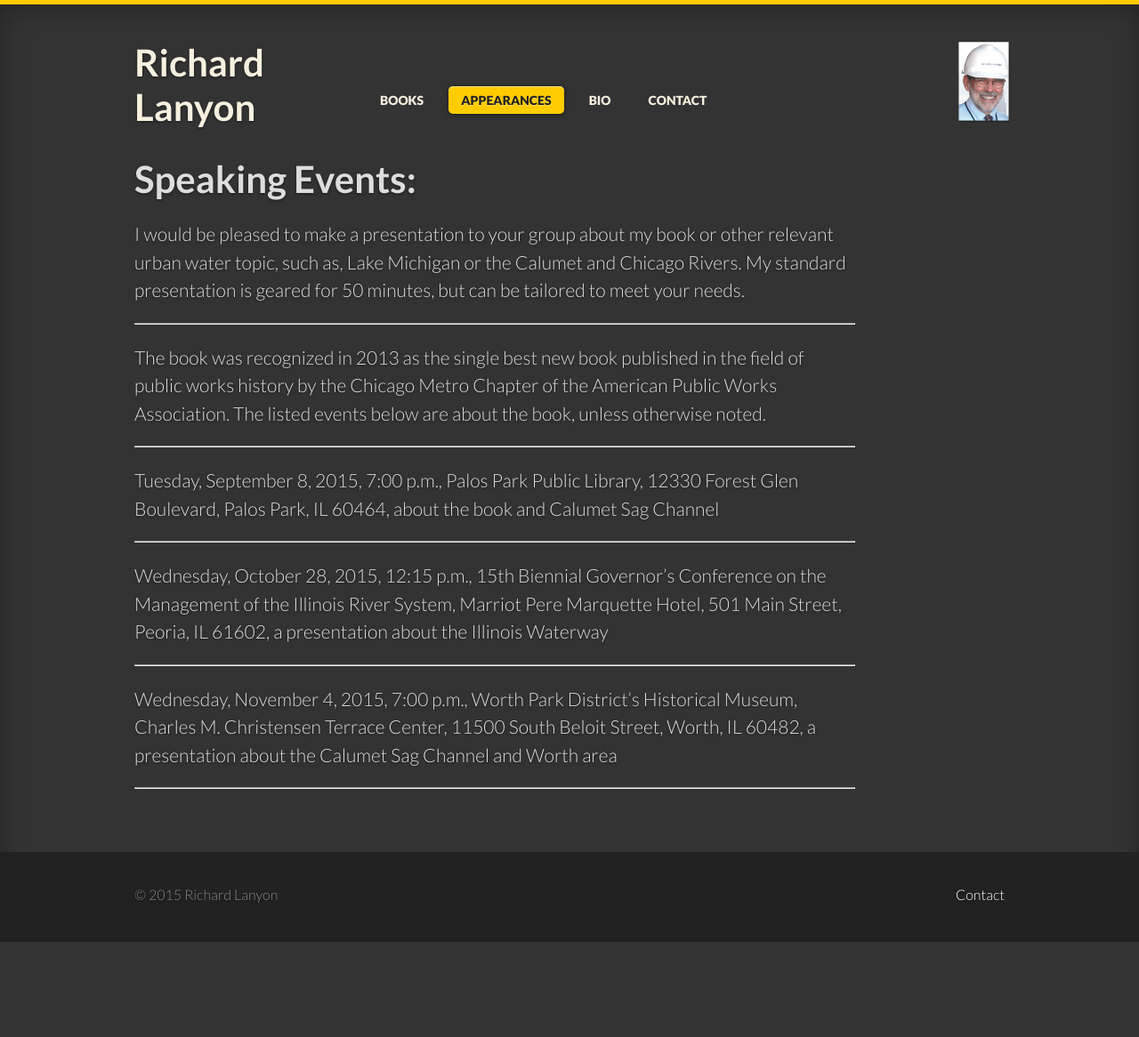
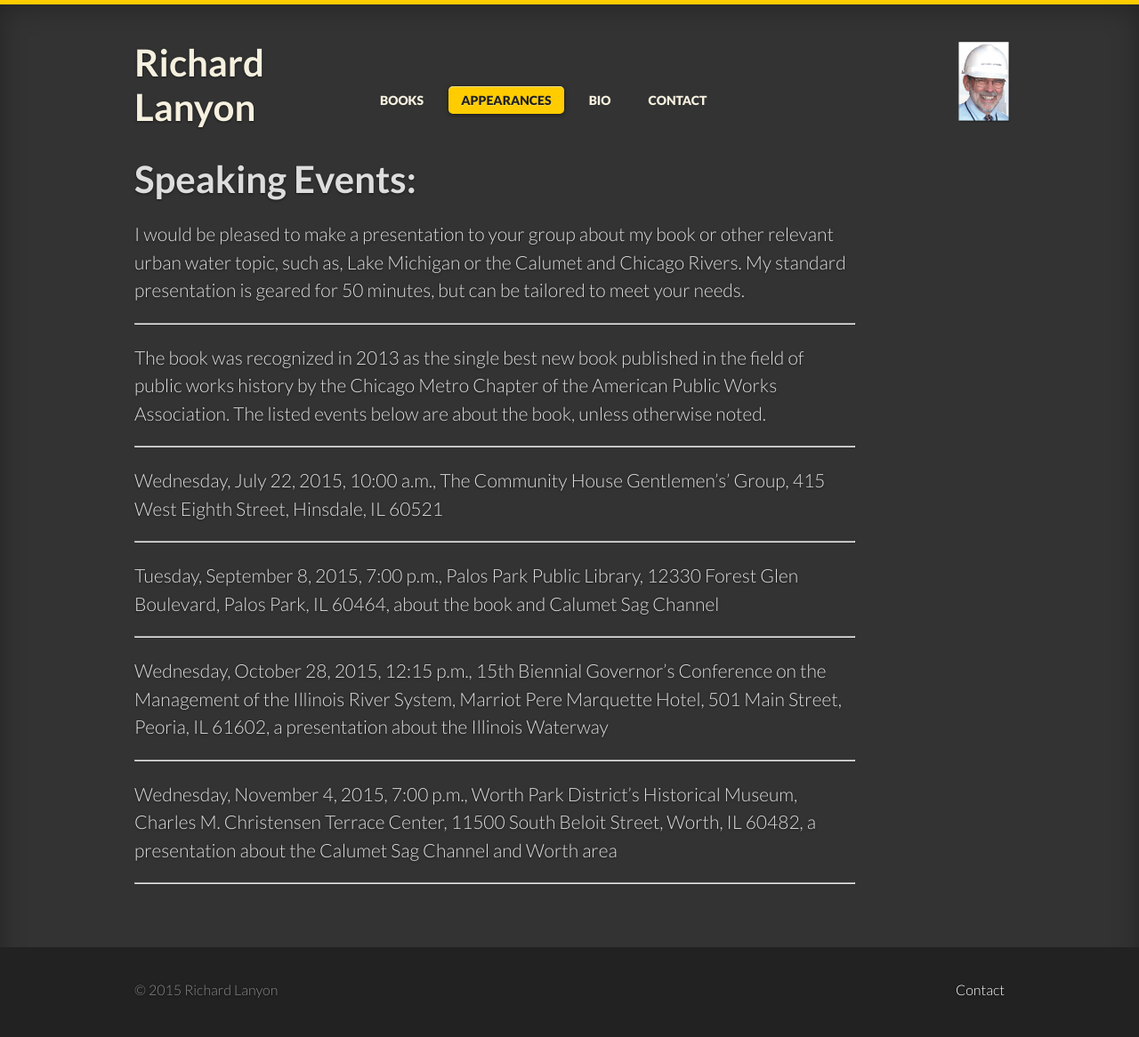
Before and after one commit to LanyonM/lanyonspeaks, a Jekyll site: the page built from _posts/2013-01-01-speaking.md, in a window 1280 px wide. Shown: the whole page at 89% size. Built offline with Jekyll 4.4.1, drawn with Linux system fonts in a browser that asks for light colours; some web fonts are replaced; before the commit the page ends 1059 px from its top, so only the background shows below that.

Commit message:
Update 2013-01-01-speaking.md

```diff
--- a/_posts/2013-01-01-speaking.md
+++ b/_posts/2013-01-01-speaking.md
@@ -14,6 +14,10 @@ The book was recognized in 2013 as the single best new book published in the fie
 
 ----
 
+Wednesday, July 22, 2015, 10:00 a.m., The Community House Gentlemen’s’ Group, 415 West Eighth Street, Hinsdale, IL 60521
+
+----
+
 Tuesday, September 8, 2015, 7:00 p.m., Palos Park Public Library, 12330 Forest Glen Boulevard, Palos Park, IL 60464, about the book and Calumet Sag Channel
 
 ----
```
